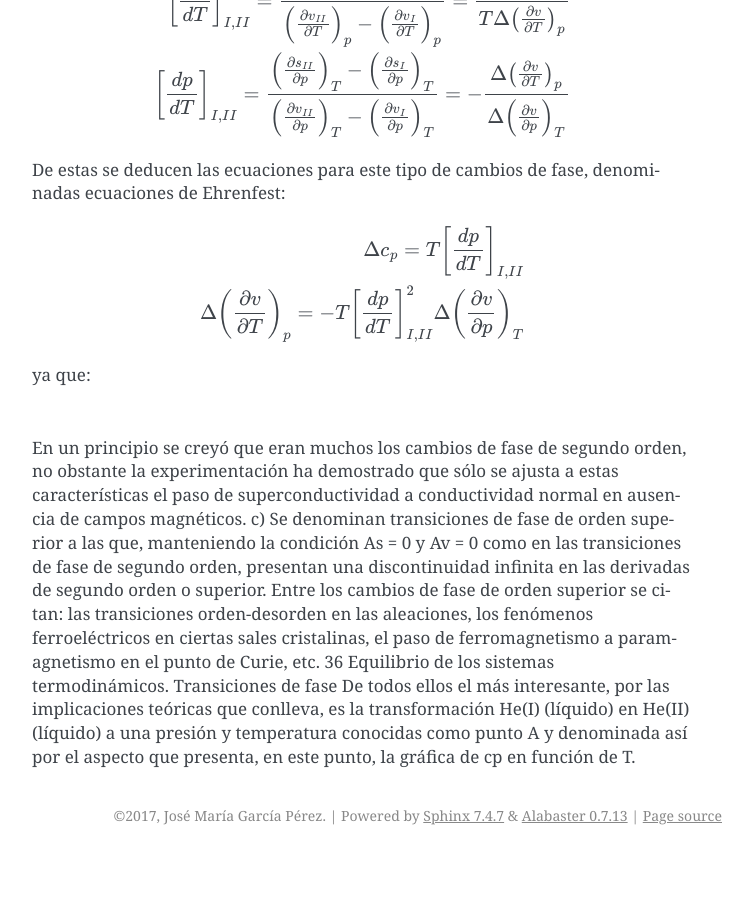
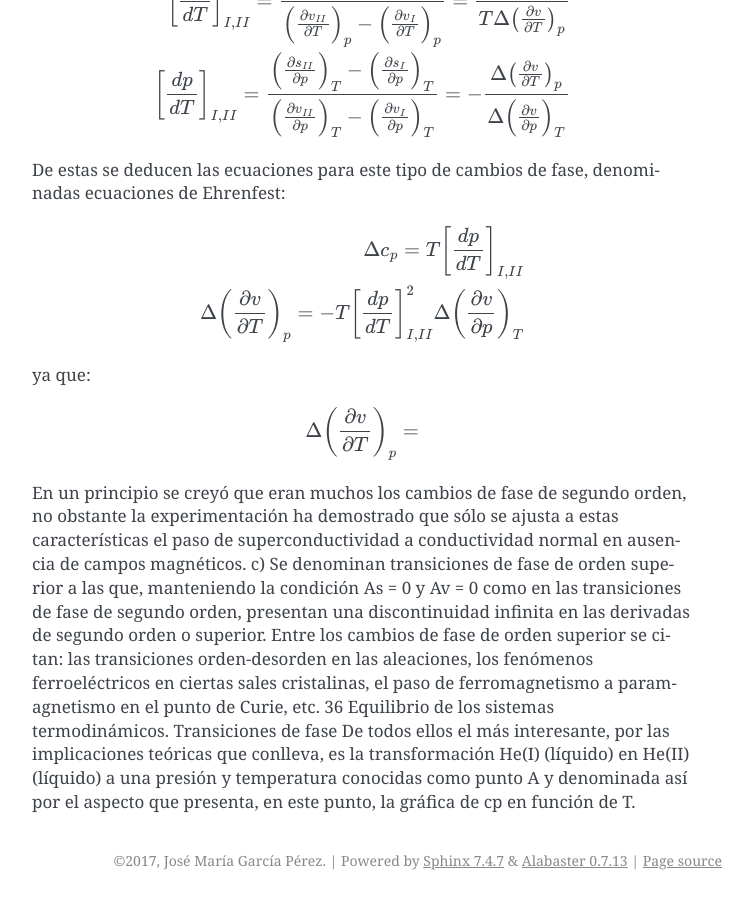
Before and after one commit to mantielero/termodinamica, a Sphinx documentation site: the page built from source/equilibrio_transicion_fase.rst, in a window 1280 px wide and 900 px high, scrolled down 1536 px. Shown: the whole window, without its empty margins (388-1141 px from the left). Built offline with Sphinx 7.4.7, drawn with Linux system fonts in a browser that asks for light colours; pages that are not in the unit, such as notebooks, are missing from menus; before the commit the page ends 2391 px from its top, so only the background shows below that.

Commit message:
Update equilibrio_transicion_fase.rst

```diff
--- a/source/equilibrio_transicion_fase.rst
+++ b/source/equilibrio_transicion_fase.rst
@@ -63,7 +63,7 @@ ya que:
 
 .. math::
 
-
+   \Delta \left( \frac{\partial v}{\partial T} \right)_p =
 
 En un principio se creyó que eran muchos los cambios de fase de segundo orden, no obstante la experimentación ha demostrado que sólo se ajusta a estas características el paso de superconductividad a conductividad normal en ausencia de campos magnéticos.
 c)	Se denominan transiciones de fase de orden superior a las que, manteniendo la condición As = 0 y Av = 0 como en las transiciones de fase de segundo orden, presentan una discontinuidad infinita en las derivadas de segundo orden o superior. Entre los cambios de fase de orden superior se citan: las transiciones orden-desorden en las aleaciones, los fenómenos ferroeléctricos en ciertas sales cristalinas, el paso de ferromagnetismo a paramagnetismo en el punto de Curie,
```
